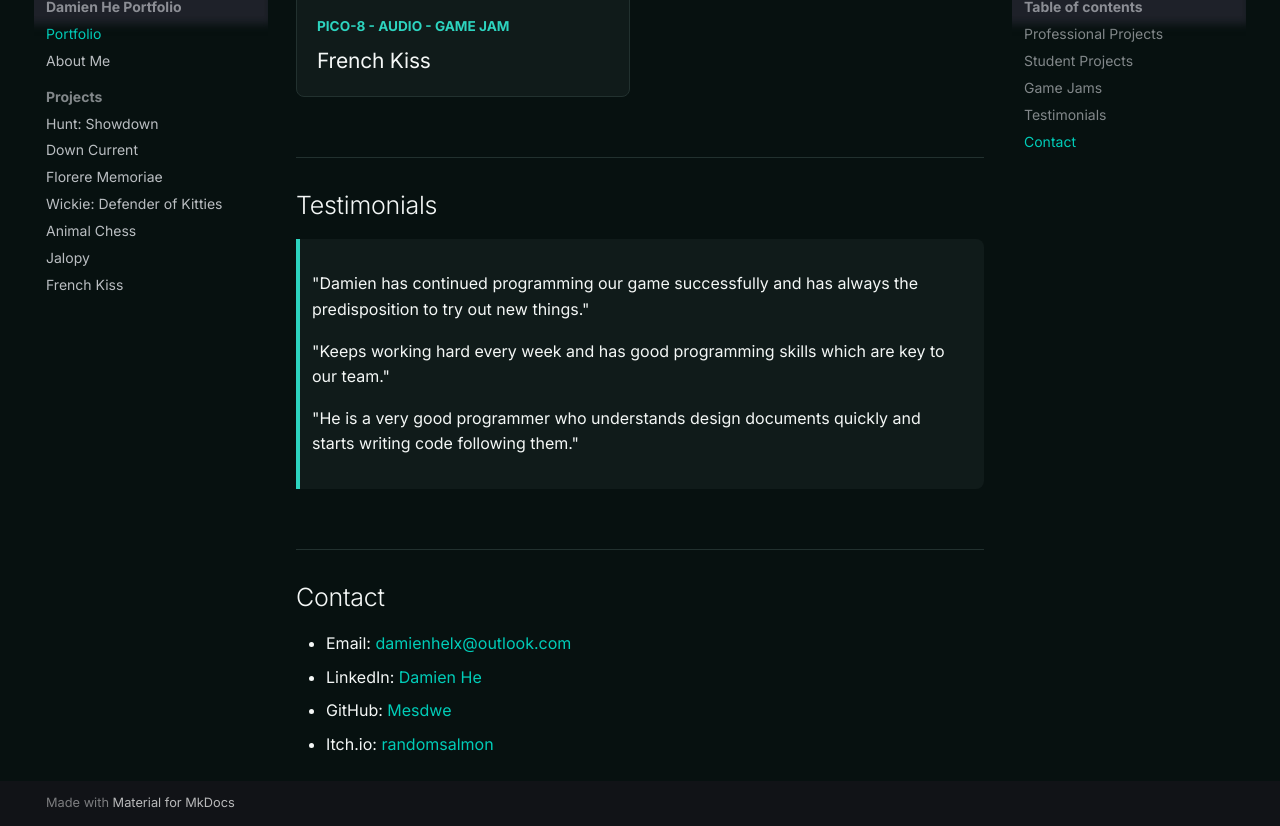
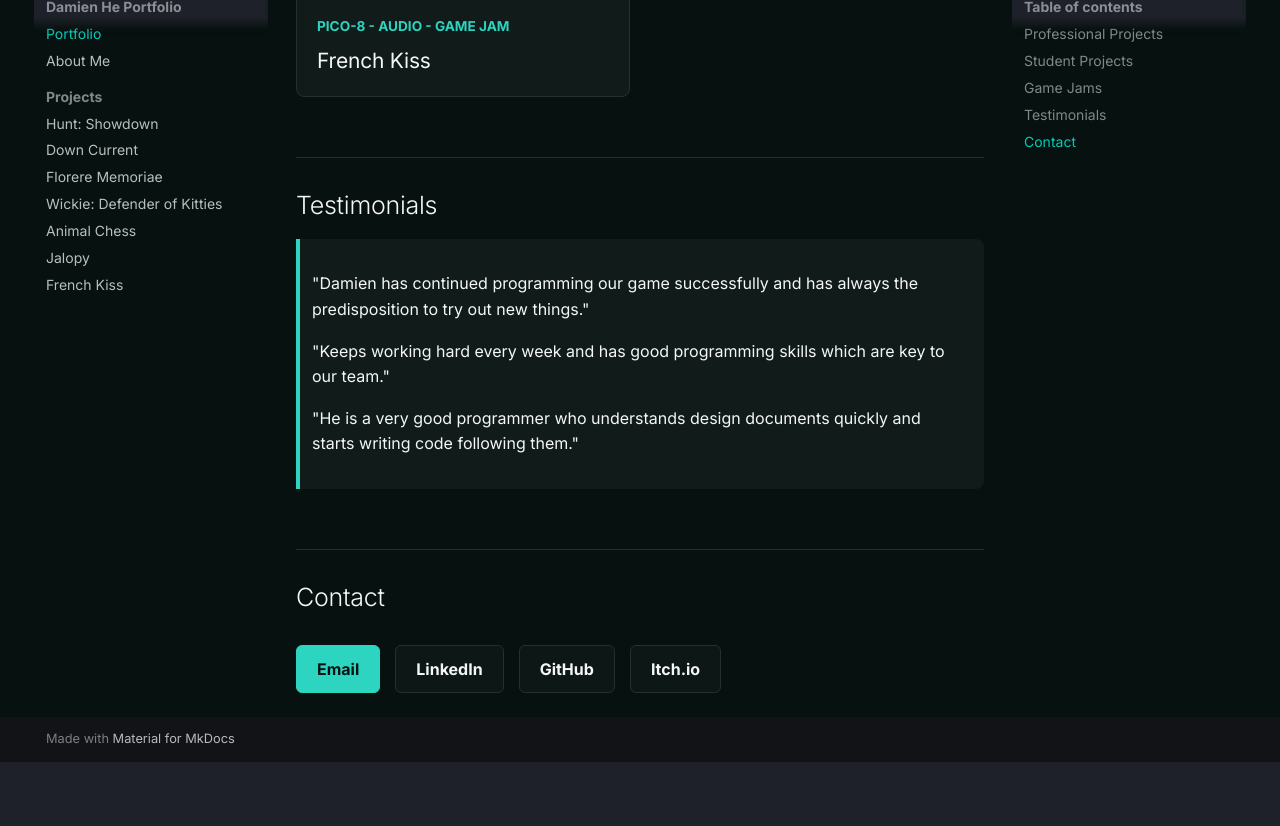
Before and after one commit to Mesdwe/Mesdwe.github.io, an MkDocs documentation site: the page built from docs/index.md, in a window 1280 px wide and 900 px high, scrolled down 2844 px, cut to the strip 74-900 px from the top of the window. Built offline with MkDocs 1.6.1 and Material for MkDocs 9.7.7, drawn with Linux system fonts in a browser that asks for light colours; comment, search, counter and statistics services are not loaded; after the commit the page ends 3680 px from its top, so only the background shows below that.

Commit message:
Use buttons for portfolio links

```diff
--- a/docs/index.md
+++ b/docs/index.md
@@ -87,7 +87,9 @@ Here, you will find selected projects I have worked on, my CV, and ways to get i
 
 ## Contact
 
-- Email: [damienhelx@outlook.com](mailto:damienhelx@outlook.com)
-- LinkedIn: [Damien He](https://www.linkedin.com/in/damien-he-882567228/)
-- GitHub: [Mesdwe](https://github.com/Mesdwe)
-- Itch.io: [randomsalmon](https://randomsalmon.itch.io/)
+<div class="hero-actions">
+  <a class="button button-primary" href="mailto:damienhelx@outlook.com">Email</a>
+  <a class="button" href="https://www.linkedin.com/in/damien-he-882567228/">LinkedIn</a>
+  <a class="button" href="https://github.com/Mesdwe">GitHub</a>
+  <a class="button" href="https://randomsalmon.itch.io/">Itch.io</a>
+</div>
```
Also changed, not shown: docs/about.md (+6 -4 lines).
